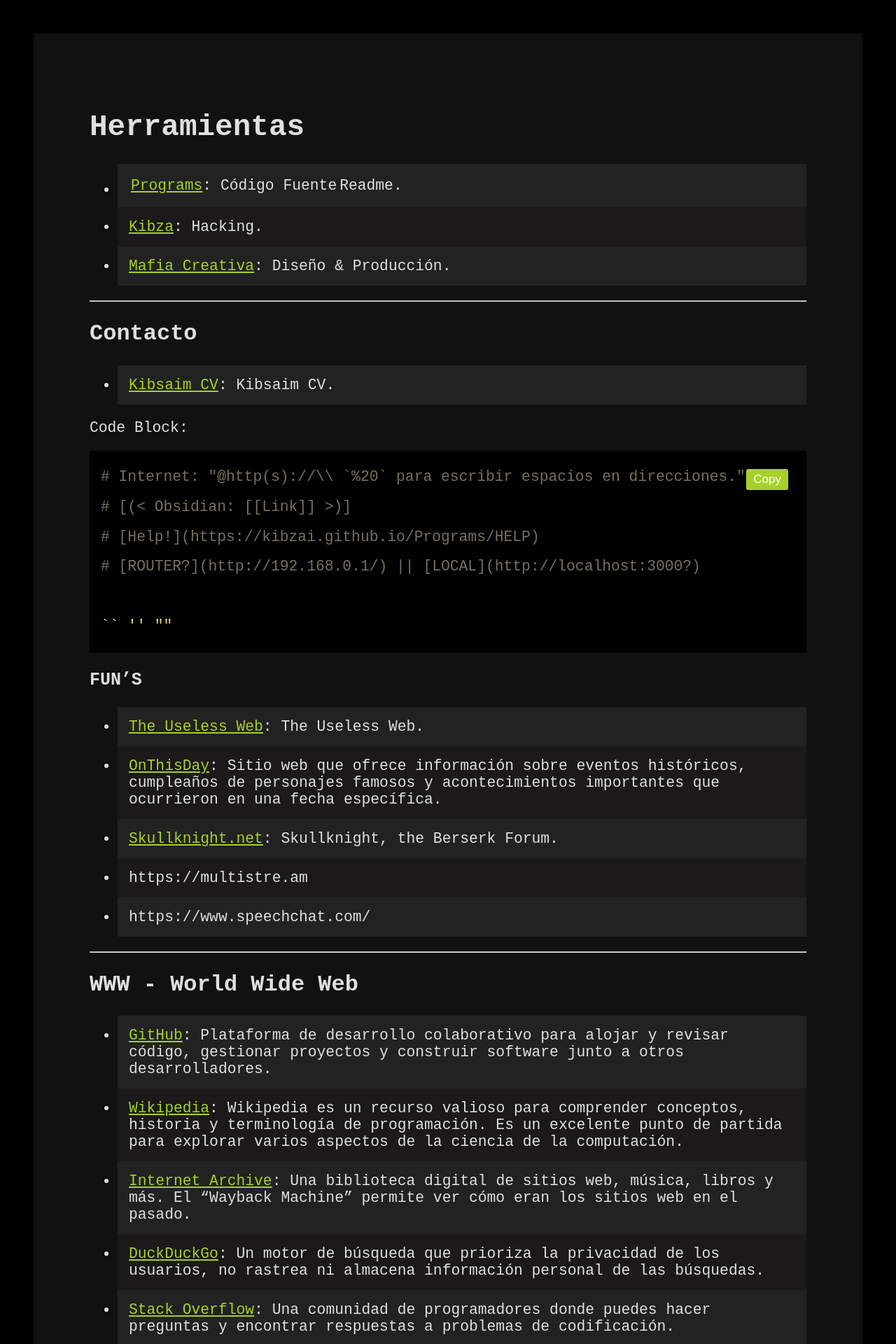
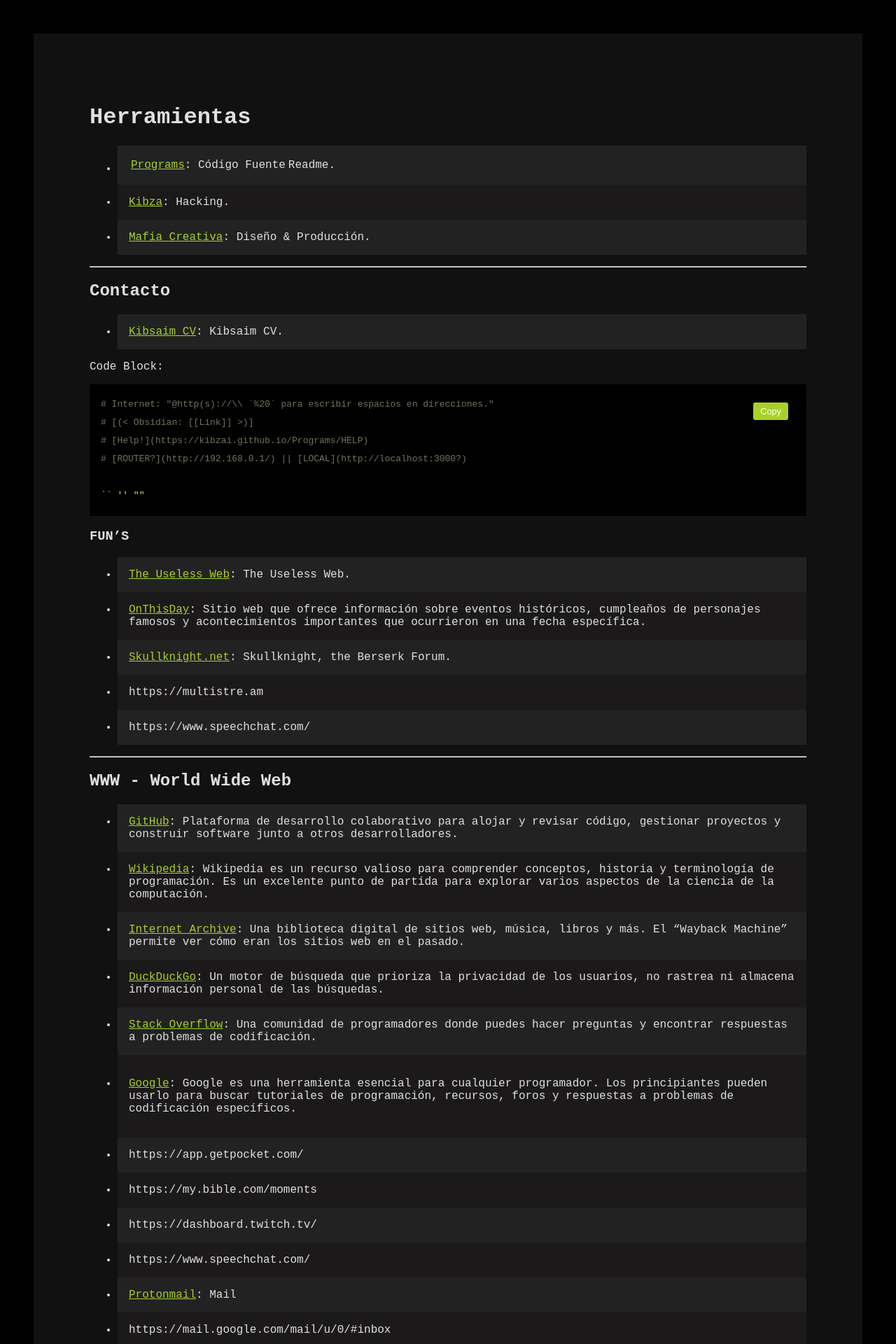
Before and after one commit to Kibzai/Programs, a Jekyll site: the page built from index.md, in a window 1280 px wide. Shown: the top 1920 px of the page at 70% size. Built offline with Jekyll 4.4.1, drawn with Linux system fonts in a browser that asks for light colours.

Commit message:
Update style.css

```diff
--- a/assets/css/style.css
+++ b/assets/css/style.css
@@ -6,7 +6,6 @@
     font-family: 'Courier New', Courier, monospace;
     color: #e0e0e0;
     margin: 3rem;
-    font-size: 1.333rem;
 }
 
 body.dark-mode a {
```
